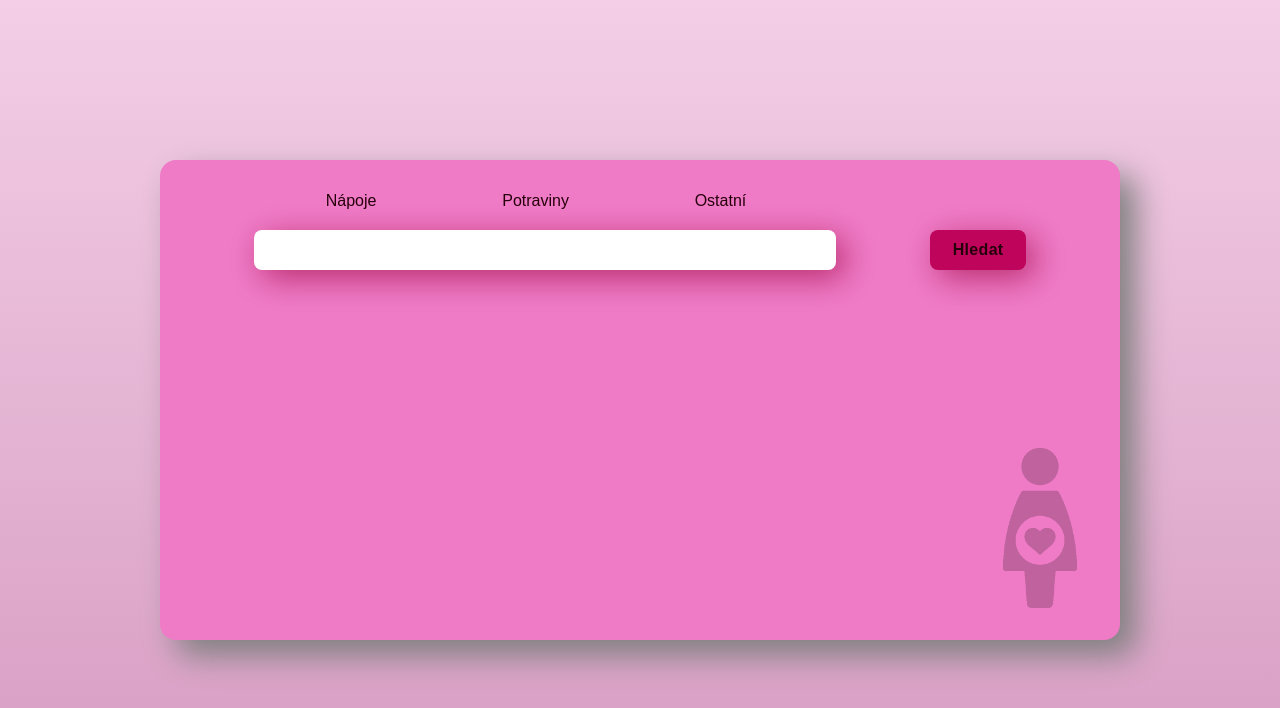
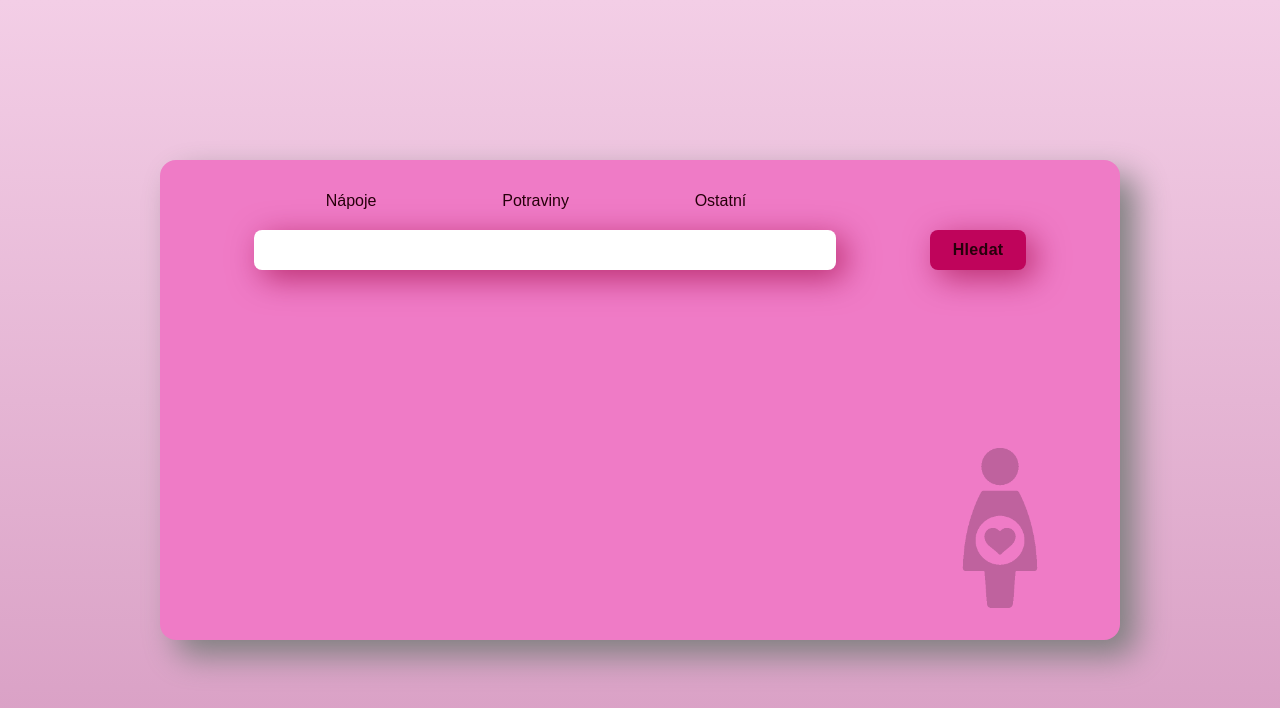
Before and after one commit to EwaJ94/pregnancy-diet, a React (Create React App) app: page / in a window 1280 px wide. Shown: the top 708 px of the page. Built offline with nearby package versions, Linux system fonts and the light colour scheme; no server answers; the database is empty.

Commit message:
style answer area

```diff
--- a/src/components/QA.css
+++ b/src/components/QA.css
@@ -44,24 +44,32 @@ input {
     border: 0.2rem solid #BF045B;
 }
 
-.answer-section {
+
+
+.result {
     display: flex;
-    flex-direction: row;
-    margin: 2rem 3rem;
+    flex-direction: column;
+    margin: 1rem 3rem;
     height: 18rem;
+    overflow:auto;
+}
 
+h2 {
+    color: #26010B;
+    margin-left: 3rem;
+    text-decoration: underline;
 }
 
 p {
     font-family:Arial, Helvetica, sans-serif;
-    margin: 0 5rem 2rem 3rem;
-
+    margin: 0 5.5rem 2rem 3rem;
+    color: #26010B;
 }
 
 .pregnant-lady {
     position: absolute;
     bottom: 2rem;
-    right: 0rem;
+    right: 2.5rem;
     width: 10rem;
     height: 10rem;
     opacity: 0.2;
--- a/src/components/QA.js
+++ b/src/components/QA.js
@@ -37,6 +37,16 @@ const QA = () => {
       return oneFood.název.toLowerCase().includes(search.toLowerCase())
       }
   )
+  setFind(findFood)
+
+console.log(findFood)
+
+      if (find.length === 0) {
+        <p>Potravina nenalezena, zkuste zadat obecný název.</p>
+      } else {
+        return find
+      }
+
   //     console.log(findFood);
   // if (findFood.název.toLowerCase().includes(search.toLowerCase())){
   //   setFind(findFood)
@@ -66,15 +76,16 @@ const QA = () => {
       value="Hledat"
       className="find"/>
     </form>
+
   </section>
-  <section>
+  <section className="result">
     {error && <p>{error}</p>}
     {find.map ( (oneFood) => {
       const {id,název,popis} = oneFood
 
-      return <div key={id}>
-      <h2>{název}</h2>
-      <p>{popis}</p>
+      return <div key={id} >
+        <h2>{název}</h2>
+        <p>{popis}</p>
     </div>
     })}
   </section>
```
